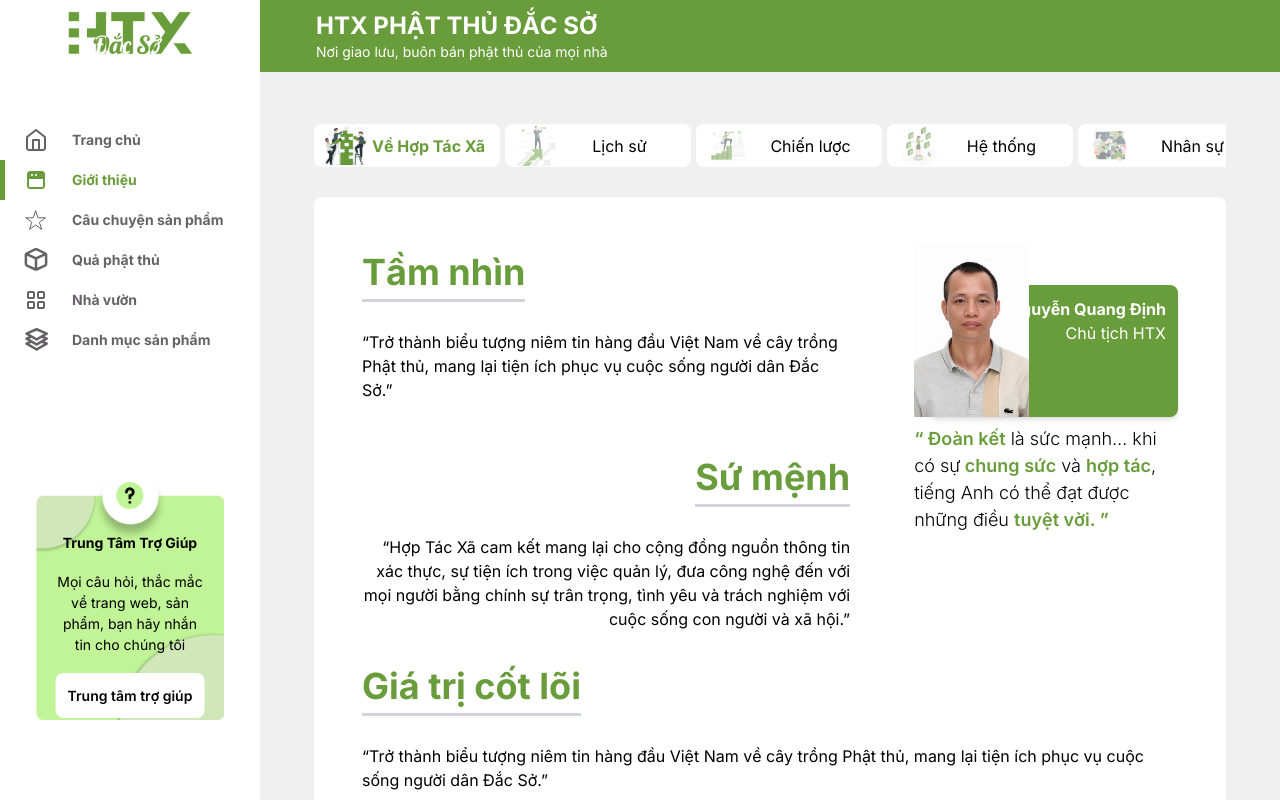
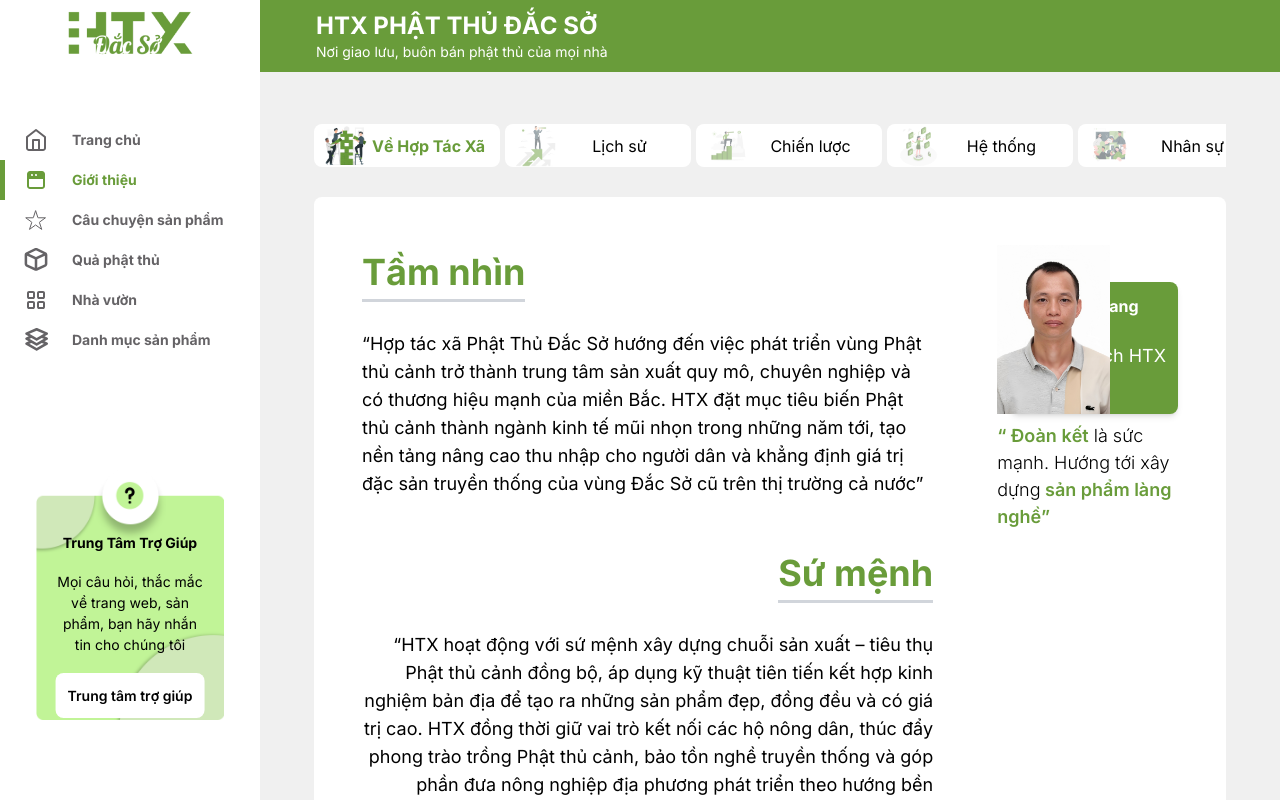
Before and after one commit to Tuan-Tung/htxpt-FE, a Next.js app: page /about/us in a window 1280 px wide. Shown: the top 800 px of the page. Built offline with nearby package versions, Linux system fonts and the light colour scheme.

Commit message:
fix: UI about

```diff
--- a/app/about/commit/page.tsx
+++ b/app/about/commit/page.tsx
@@ -1,10 +1,37 @@
 import { NextPage } from 'next';
 import React from 'react';
 
-import EmptyPage from '@/components/Pages/EmptyPage';
 
 const AboutCommitPage: NextPage = (): React.ReactElement => {
-  return <EmptyPage />;
+  return (
+    <section className="py-16 bg-white rounded-lg">
+      <div className="max-w-7xl mx-auto px-6 lg:px-8">
+        <h2 className="text-3xl md:text-5xl font-bold text-amber-900 text-center mb-12">
+          Cam kết của chúng tôi
+        </h2>
+        <div className="grid grid-cols-1 md:grid-cols-2 lg:grid-cols-4 gap-8">
+          {[
+            'Phật thủ sạch 100% tự nhiên',
+            'Giá cả công bằng cho nông dân',
+            'Giao hàng tận nơi toàn quốc',
+            'Đồng hành cùng khách hàng lâu dài',
+          ].map((commit, i) => (
+            <div key={i} className="text-center group">
+              <div className="w-24 h-24 bg-amber-100 rounded-full mx-auto mb-6 flex items-center justify-center group-hover:bg-amber-500 transition">
+                <span className="text-5xl">✓</span>
+              </div>
+              <p className="text-lg font-medium text-gray-800">{commit}</p>
+            </div>
+          ))}
+        </div>
+        <div className="mt-16 text-center">
+          <p className="text-2xl italic text-amber-700 font-medium">
+            "Mang hương phật thủ Đắc Sở đến mọi gia đình Việt"
+          </p>
+        </div>
+      </div>
+    </section>
+  );
 };
 
 export default AboutCommitPage;
--- a/app/about/history/page.tsx
+++ b/app/about/history/page.tsx
@@ -2,9 +2,41 @@
 import React from 'react';
 
 import EmptyPage from '@/components/Pages/EmptyPage';
+import Image from 'next/image';
 
 const AboutHistoryPage: NextPage = (): React.ReactElement => {
-  return <EmptyPage />;
+  return (
+    <section className="py-16 bg-gradient-to-b from-amber-50 to-white rounded-lg">
+      <div className="max-w-7xl mx-auto px-6 lg:px-8">
+        <h2 className="text-3xl md:text-5xl font-bold text-amber-900 text-center mb-12">
+          Lịch sử hình thành
+        </h2>
+        <div className="grid md:grid-cols-2 gap-12 items-center">
+          <div className="order-2 md:order-1">
+            <Image
+              src="https://res.cloudinary.com/dknfeccra/image/upload/v1761660878/sam/z7154138147362_209a65838d821c2c87f74d7106ac0c9e_xoi0wk.jpg"
+              alt="Cây Phật Thủ"
+              width={450}
+              height={325}
+              className="object-cover rounded-lg shadow-xl"
+            />
+          </div>
+          <div className="space-y-6 text-gray-700 text-lg leading-relaxed order-1 md:order-2">
+            <p>
+              Hợp tác xã Phật thủ được thành lập năm 2022 tại vùng đất Đắc Sở, Dương Hòa – nơi có
+              khí hậu và thổ nhưỡng lý tưởng cho cây phật thủ phát triển.
+            </p>
+            <p>
+              Từ 3 hộ dân ban đầu với vỏn vẹn 5ha, đến nay hợp tác xã đã quy tụ hơn
+              <span className="font-bold text-amber-700"> 10 thành viên</span>, canh tác trên{' '}
+              <span className="font-bold text-amber-700">20ha</span> đạt chuẩn giấy chứng nhận của
+              bộ nông nghiệp và phát triển nông thôn.
+            </p>
+          </div>
+        </div>
+      </div>
+    </section>
+  );
 };
 
 export default AboutHistoryPage;
--- a/app/about/strategy/page.tsx
+++ b/app/about/strategy/page.tsx
@@ -1,10 +1,38 @@
-import { NextPage } from 'next'
-import React from 'react'
+import { NextPage } from 'next';
+import React from 'react';
 
-import EmptyPage from '@/components/Pages/EmptyPage';
+const AboutStrategy: NextPage = (): React.ReactElement => {
+  return (
+    <section className="py-16 bg-gradient-to-br from-[#699C3A] via-[#7CB44A] to-[#A0D468] text-white rounded-lg">
+      <div className="max-w-7xl mx-auto px-6 lg:px-8">
+        <h2 className="text-3xl md:text-5xl font-bold text-center mb-16">Chiến lược phát triển</h2>
+        <div className="grid grid-cols-1 md:grid-cols-3 gap-8">
+          {[
+            {
+              title: 'Bền vững',
+              desc: 'Áp dụng nông nghiệp hữu cơ, bảo vệ môi trường đất và nước',
+            },
+            {
+              title: 'Chất lượng',
+              desc: '100% phật thủ đạt chuẩn bộ nông nghiệp, truy xuất nguồn gốc rõ ràng',
+            },
+            { title: 'Thị trường', desc: 'Xây dựng thương hiệu Phật thủ Đắc Sở vươn tầm quốc gia' },
+          ].map((item, i) => (
+            <div
+              key={i}
+              className="bg-white/10 backdrop-blur-sm rounded-2xl p-8 text-center hover:bg-white/20 transition"
+            >
+              <div className="w-20 h-20 bg-amber-500 rounded-full mx-auto mb-6 flex items-center justify-center text-4xl font-bold">
+                {i + 1}
+              </div>
+              <h3 className="text-2xl font-bold mb-4">{item.title}</h3>
+              <p className="text-amber-100">{item.desc}</p>
+            </div>
+          ))}
+        </div>
+      </div>
+    </section>
+  );
+};
 
-const AboutStrategy:NextPage = ():React.ReactElement => {
-  return <EmptyPage />;
-}
-
-export default AboutStrategy
+export default AboutStrategy;
--- a/app/about/us/page.tsx
+++ b/app/about/us/page.tsx
@@ -20,21 +20,21 @@
   return (
     <div className="flex flex-col space-y-7 rounded-lg bg-white p-4 md:p-12">
       <div className="flex flex-col space-y-12 md:flex-row md:space-x-16 md:space-y-0">
-        <div className="flex flex-col space-y-12">
+        <div className="flex flex-col space-y-12 md:max-w-[70%]">
           <div className="flex flex-col items-start space-y-7">
             <div className="text-primary decoration-light_grey border-b-[3px] border-gray-300 text-[24px] font-bold md:text-[36px]">
               {VISION_TITLE_TEXT}
             </div>
-            <div className="font-body">{VISION_CONTENT_TEXT}</div>
+            <div className="font-body text-lg">{VISION_CONTENT_TEXT}</div>
           </div>
           <div className="flex flex-col items-start space-y-7 text-left md:items-end md:text-right">
             <div className="text-primary decoration-light_grey border-b-[3px] border-gray-300 text-[24px] font-bold md:text-[36px]">
               {MISSION_TITLE_TEXT}
             </div>
-            <div className="font-body">{MISSION_CONTENT_TEXT}</div>
+            <div className="font-body text-lg">{MISSION_CONTENT_TEXT}</div>
           </div>
         </div>
-        <div className="mx-auto flex max-w-[281px] justify-center md:mx-0">
+        <div className="mx-auto flex max-w-[350px] justify-center md:mx-0">
           <div className="flex flex-col space-y-2">
             <div className="flex items-end justify-center">
               <div className="w-30 h-42 relative z-10 mr-[20px] rounded-lg">
@@ -44,14 +44,12 @@
                 <div className="font-bold">
                    {CEO_NAME}
                 </div>
-                <div className="font-body">{ROLE_NAME}</div>
+                <div className="font-body text-lg">{ROLE_NAME}</div>
               </div>
             </div>
             <div className="text-center text-[14px] font-light md:text-left md:text-[18px]">
-              <span className="text-primary font-semibold">“ Đoàn kết</span> là sức mạnh… khi có sự
-              <span className="text-primary font-semibold"> chung sức</span> và{' '}
-              <span className="text-primary font-semibold">hợp tác</span>, tiếng Anh có thể đạt được
-              những điều <span className="text-primary font-semibold">tuyệt vời. ”</span>
+              <span className="text-primary font-semibold">“ Đoàn kết</span> là sức mạnh. Hướng tới xây dựng
+              <span className="text-primary font-semibold"> sản phẩm làng nghề”</span>
             </div>
           </div>
         </div>
@@ -61,7 +59,7 @@
           {CORE_VALUE_TITLE_TEXT}
         </div>
         <div>
-          <div>{CORE_VALUE_CONTENT_TEXT}</div>
+          <div className='md:max-w-[70%] text-lg'>{CORE_VALUE_CONTENT_TEXT}</div>
           <div className="mt-3 flex flex-wrap justify-center md:justify-between">
             {CoreValueItem.map((item: CoreValueContentItem) => (
               <div
@@ -72,7 +70,7 @@
                   <Image src={item.image} layout="fill" objectFit="contain" alt="Core Value" />
                 </div>
                 <div className="text-primary font-semibold">{item.title}</div>
-                <div className="font-body text-center">{item.content}</div>
+                <div className="font-body text-center text-lg">{item.content}</div>
               </div>
             ))}
           </div>
--- a/app/story/page.tsx
+++ b/app/story/page.tsx
@@ -6,7 +6,7 @@
 export default function StoryLayout() {
   return (
     <>
-      <div className="min-h-screen bg-gradient-to-b from-blue-50 to-white p-4 md:p-8">
+      <div className="min-h-screen bg-gradient-to-br from-[#A8D67A] to-[#D8F0C8] p-4 md:p-8 rounded-lg">
         <div className="max-w-7xl mx-auto">
           <div className="grid md:grid-cols-2 gap-6 md:gap-8">
             {/* Left Column */}
@@ -92,7 +92,7 @@
                   HỢP TÁC XÃ PHÁT THỦ ĐẶC SỞ
                 </p>
                 <p className="text-sm text-gray-700 md:text-lg">
-                  Địa chỉ: Số 21, đường Đặc Sở 1, thôn Chùa Ngu, xã Dương Hòa, thành phố Hà Nội.
+                  Địa chỉ: Số 21, đường Đặc Sở 1, thôn Chùa Ngụ, xã Dương Hòa, thành phố Hà Nội.
                 </p>
                 <p className="text-sm text-gray-700 md:text-lg">
                   Điện thoại: 0986.696.119 – 0788.838.888
--- a/constants/about.ts
+++ b/constants/about.ts
@@ -4,17 +4,17 @@
 export const VISION_TITLE_TEXT = 'Tầm nhìn';
 
 export const VISION_CONTENT_TEXT =
-  '“Trở thành biểu tượng niêm tin hàng đầu Việt Nam về cây trồng Phật thủ, mang lại tiện ích phục vụ cuộc sống người dân Đắc Sở.”';
+  '“Hợp tác xã Phật Thủ Đắc Sở hướng đến việc phát triển vùng Phật thủ cảnh trở thành trung tâm sản xuất quy mô, chuyên nghiệp và có thương hiệu mạnh của miền Bắc. HTX đặt mục tiêu biến Phật thủ cảnh thành ngành kinh tế mũi nhọn trong những năm tới, tạo nền tảng nâng cao thu nhập cho người dân và khẳng định giá trị đặc sản truyền thống của vùng Đắc Sở cũ trên thị trường cả nước”';
 
 export const MISSION_TITLE_TEXT = 'Sứ mệnh';
 
 export const MISSION_CONTENT_TEXT =
-  '“Hợp Tác Xã cam kết mang lại cho cộng đồng nguồn thông tin xác thực, sự tiện ích trong việc quản lý, đưa công nghệ đến với mọi người bằng chính sự trân trọng, tình yêu và trách nghiệm với cuộc sống con người và xã hội.”';
+  '“HTX hoạt động với sứ mệnh xây dựng chuỗi sản xuất – tiêu thụ Phật thủ cảnh đồng bộ, áp dụng kỹ thuật tiên tiến kết hợp kinh nghiệm bản địa để tạo ra những sản phẩm đẹp, đồng đều và có giá trị cao. HTX đồng thời giữ vai trò kết nối các hộ nông dân, thúc đẩy phong trào trồng Phật thủ cảnh, bảo tồn nghề truyền thống và góp phần đưa nông nghiệp địa phương phát triển theo hướng bền vững.”';
 
 export const CORE_VALUE_TITLE_TEXT = 'Giá trị cốt lõi';
 
 export const CORE_VALUE_CONTENT_TEXT =
-  '“Trở thành biểu tượng niêm tin hàng đầu Việt Nam về cây trồng Phật thủ, mang lại tiện ích phục vụ cuộc sống người dân Đắc Sở.”';
+  '“Chất lượng chuẩn mực: Tất cả sản phẩm đều được chăm sóc, tuyển chọn và phân loại theo quy trình thống nhất, lấy chất lượng làm tiêu chí hàng đầu. Uy tín trong hợp tác: Tôn trọng cam kết với người dân, đối tác và khách hàng; minh bạch trong hoạt động và trách nhiệm trong kinh doanh. Gắn kết cộng đồng: Cùng xây dựng phong trào Phật thủ cảnh bền vững, phát triển vì lợi ích chung của các hộ thành viên và cộng đồng địa phương. Phát triển bền vững: Hướng tới sản xuất an toàn, bảo vệ môi trường, duy trì giá trị văn hóa bản địa và tạo sinh kế lâu dài cho người dân”';
 
 export const CEO_NAME = 'Nguyễn Quang Định';
 
--- a/constants/footer.ts
+++ b/constants/footer.ts
@@ -1,4 +1,4 @@
-export const FOOTER_LOCATION_TEXT = 'Địa chỉ: Đắc Sở, Dương Hòa, Hà Nội.';
+export const FOOTER_LOCATION_TEXT = 'Địa chỉ: Số 21 thôn chùa ngụ - Dương Hoà - Hà Nội';
 
 export const FOOTER_EMAIL_TEXT = 'htxphathudacso@gmail.com';
 
```
